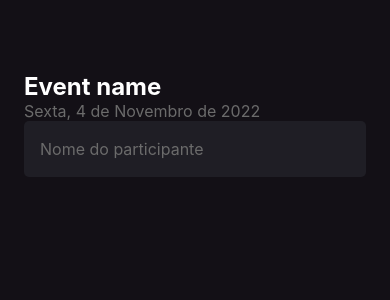
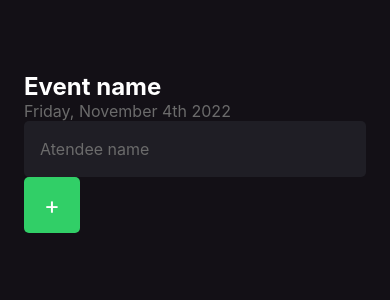
Before and after one commit to allankruger/im-here, a React Native app: screen / in a window 390 px wide. Shown: the top 300 px of the page. Built offline with nearby package versions, Linux system fonts and the light colour scheme.

Commit message:
adds Add button to Home

```diff
--- a/src/screens/Home/index.tsx
+++ b/src/screens/Home/index.tsx
@@ -1,16 +1,23 @@
-import { View, Text, TextInput } from "react-native";
+import { View, Text, TextInput, TouchableOpacity } from "react-native";
 import { styles } from "./styles";
 
 export default function Home() {
+  function handleAddAtendee() {
+    console.log("You clicked the button");
+  }
+
   return (
     <View style={styles.container}>
       <Text style={styles.eventName}>Event name</Text>
-      <Text style={styles.eventDate}>Sexta, 4 de Novembro de 2022</Text>
+      <Text style={styles.eventDate}>Friday, November 4th 2022</Text>
       <TextInput
         style={styles.input}
-        placeholder="Nome do participante"
+        placeholder="Atendee name"
         placeholderTextColor={"#6b6b6b"}
       />
+      <TouchableOpacity style={styles.button} onPress={handleAddAtendee}>
+        <Text style={styles.buttonText}>+</Text>
+      </TouchableOpacity>
     </View>
   );
 }
--- a/src/screens/Home/styles.ts
+++ b/src/screens/Home/styles.ts
@@ -1,28 +1,39 @@
 import { StyleSheet } from "react-native";
 
 export const styles = StyleSheet.create({
-
   container: {
     flex: 1,
     backgroundColor: "#131016",
-        padding: 24
+    padding: 24,
   },
   eventName: {
     color: "#fff",
     fontSize: 24,
-        fontWeight: 'bold',
-        marginTop: 48
+    fontWeight: "bold",
+    marginTop: 48,
   },
   eventDate: {
     color: "#6b6b6b",
-        fontSize: 16
+    fontSize: 16,
   },
   input: {
     backgroundColor: "#1f1e25",
     height: 56,
     borderRadius: 5,
-        color: '#fff',
+    color: "#fff",
     padding: 16,
-        fontSize: 16
-    }
-})
+    fontSize: 16,
+  },
+  button: {
+    width: 56,
+    height: 56,
+    borderRadius: 5,
+    backgroundColor: "#31cf67",
+    alignItems: "center",
+    justifyContent: "center",
+  },
+  buttonText: {
+    color: "#fff",
+    fontSize: 24,
+  },
+});
```
Lines whose indentation alone changed are shown as unchanged.
